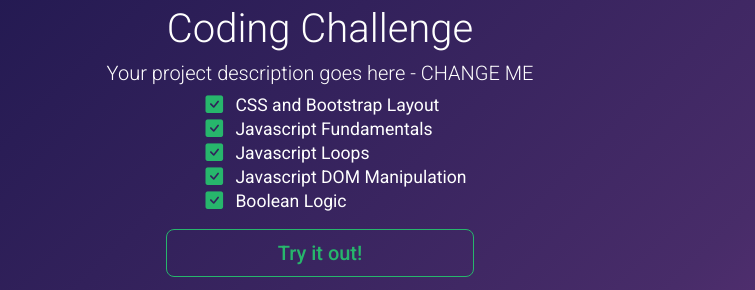
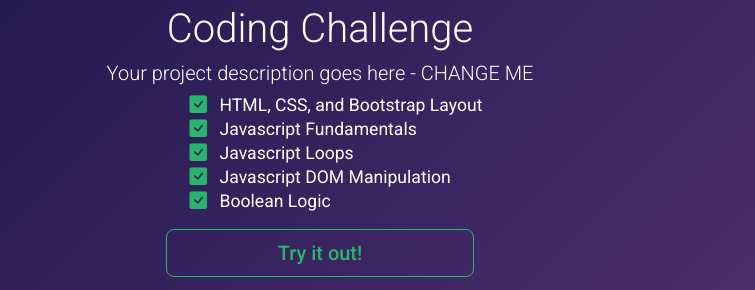
Before and after one commit to GI-Jamal/CrucibleChallengeTemplate, a plain HTML site: page index.html in a window 1280 px wide. Shown: the part 224-514 px from the top of the page, 0-755 px from the left. Drawn offline with nearby package versions, Linux system fonts and the light colour scheme; a web font is replaced by a local one.

Commit message:
Added some text

```diff
--- a/index.html
+++ b/index.html
@@ -125,7 +125,7 @@
             <ul class="checklist text-start mx-auto">
               <li>
                 <i class="bi bi-check-square-fill"></i>
-                <span>CSS and Bootstrap Layout</span>
+                <span>HTML, CSS, and Bootstrap Layout</span>
               </li>
               <li>
                 <i class="bi bi-check-square-fill"></i>
```
